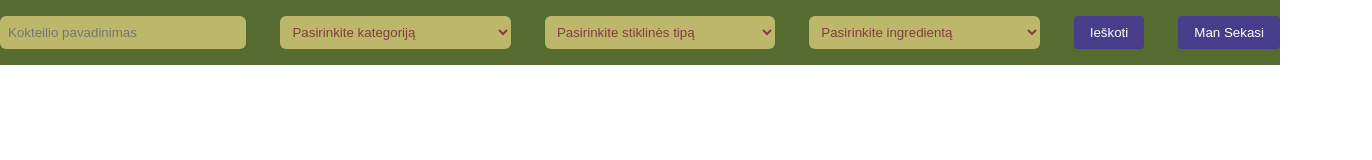
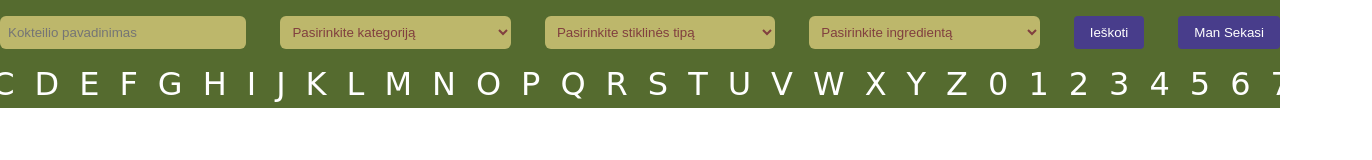
Before and after one commit to KestutisRuockus/cocktail-API, a plain HTML site: page index.html in a window 1280 px wide. Shown: the whole page, 1372 px wide, since content can reach past the window. Drawn offline with nearby package versions, Linux system fonts and the light colour scheme; no server answers; a web font is replaced by a local one.

Commit message:
get and display drinks from first selected letter or number

```diff
--- a/index.html
+++ b/index.html
@@ -77,6 +77,8 @@
         <button id="search">Ieškoti</button>
         <button id="im-lucky">Man Sekasi</button>
       </div>
+      <div class="letter-container">
+      </div>
     </nav>
     <div class="container drinks"></div>
     <script src="script.js"></script>
--- a/script.js
+++ b/script.js
@@ -161,6 +161,7 @@ async function filter() {
 
 // 1. 2.
 async function initialization() {
+  createAlphabeticalLinks();
   await fillSelectElemets();
   await getAllDrinks();
   generateDrinksHTML(drinksArray);
@@ -264,6 +265,35 @@ async function getDrinksByAlcoholicOrNotAlcoholic() {
   const obj = await response.json();
   const drinks = obj.drinks;
   generateDrinksHTML(drinks);
+  modal.style.display = "none";
+}
+
+// display alphabet letters and numbers
+function createAlphabeticalLinks() {
+  let alphabetHTML = ``;
+  for (let i = 65; i <= 90; i++) {
+    let char = String.fromCharCode(i);
+    alphabetHTML += `<a onclick="getDrinksListByChar('${char}')" href="#">${char}</a>`;
+  }
+  for (let i = 48; i <= 57; i++) {
+    let char = String.fromCharCode(i);
+    alphabetHTML += `<a onclick="getDrinksListByChar('${char.toLowerCase()}')" href="#">${char}</a>`;
+  }
+  document.querySelector(".letter-container").innerHTML = alphabetHTML;
+}
+
+// get and display drinks from first selected letter or number
+async function getDrinksListByChar(char) {
+  const response = await fetch(
+    `https://www.thecocktaildb.com/api/json/v1/1/search.php?f=${char}`
+  );
+  const obj = await response.json();
+  const drinks = obj.drinks;
+  if (drinks !== null) {
+    generateDrinksHTML(drinks);
+  } else {
+    alert(`Drink list of symbol '${char}' is empty`);
+  }
 }
 
 imLuckyBtn.addEventListener("click", imLucky);
--- a/style.css
+++ b/style.css
@@ -147,3 +147,20 @@ p {
 a:visited {
   color: blue;
 }
+
+.letter-container {
+  display: flex;
+  justify-content: center;
+  gap: 20px;
+  padding-bottom: 5px;
+  font-size: 32px;
+}
+
+.letter-container a {
+  text-decoration: none;
+  color: #fff;
+}
+
+.letter-container a:hover {
+  color: rgb(129, 63, 63);
+}
```
